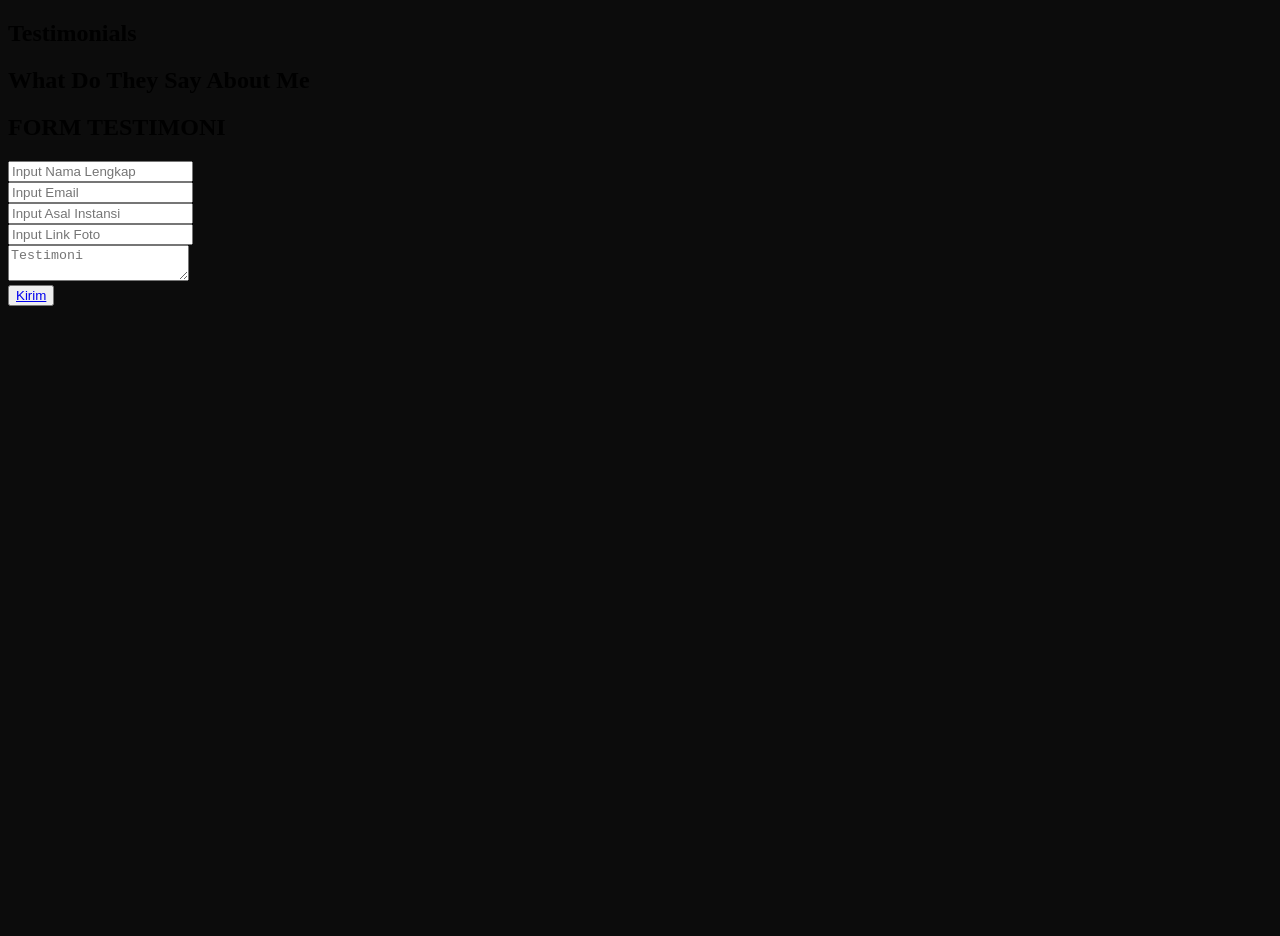
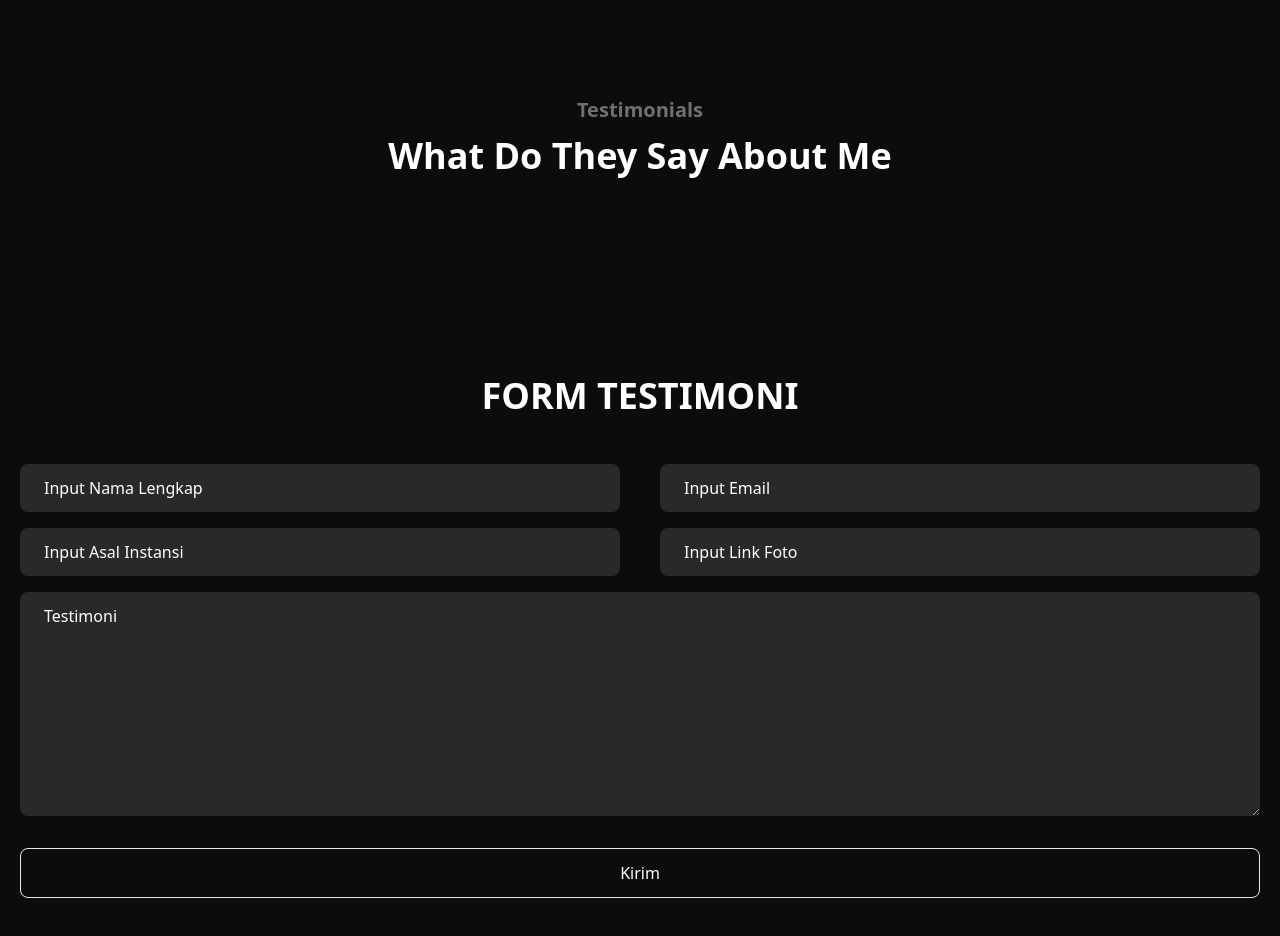
Before and after one commit to pdecky1/skill-test-msib-fed-arkatama, a website: page index.html in a window 1280 px wide. Before the commit the page ends 800 px from the top, so only its background shows below. Drawn offline with Linux system fonts and the light colour scheme; the site is published under a folder, as on GitHub Pages, so addresses that start at the root find nothing; no server answers.

Commit message:
Edit Link css

```diff
--- a/index.html
+++ b/index.html
@@ -4,7 +4,7 @@
   <title>Testimonial</title>
   <meta charset="UTF-8">
   <meta name="viewport" content="width=device-width, initial-scale=1.0">
-  <link href="/dist/output.css" rel="stylesheet">
+  <link href="./dist/output.css" rel="stylesheet">
   <link rel="stylesheet" href="./style/style.css">
   <link rel="preconnect" href="https://fonts.googleapis.com">
   <link rel="preconnect" href="https://fonts.gstatic.com" crossorigin>
```
